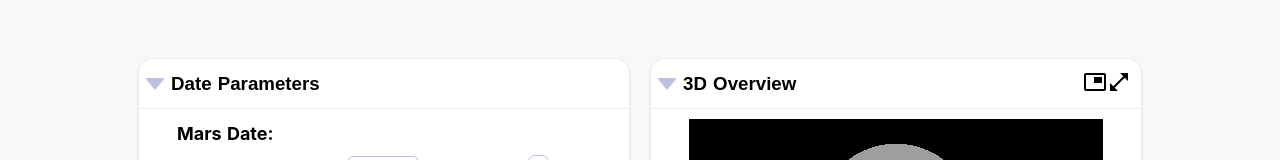
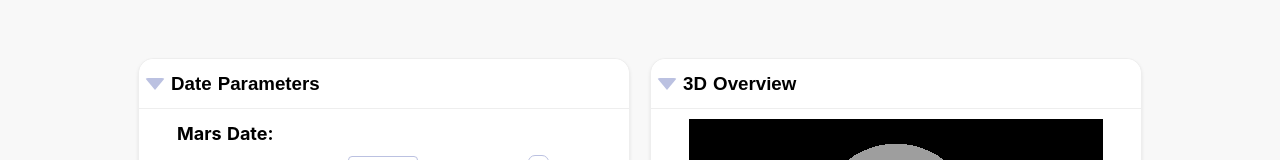
Before and after one commit to MattiaPeiretti/MCDII, a Nuxt app: page /console in a window 1280 px wide. Shown: the part 159-319 px from the top of the page. Built offline with nearby package versions, Linux system fonts and the light colour scheme.

Commit message:
💼 Rectified panel controls properties

```diff
--- a/components/Panels/Collapsable/collapsable-panel.vue
+++ b/components/Panels/Collapsable/collapsable-panel.vue
@@ -4,22 +4,22 @@
           'anchored': isAnchored,
           'unanchored': !isAnchored,
         }">
-    <div class=" container">
+    <div class="container">
         <div class=" header">
-            <div v-if="!isFullscreen" @click="isOpened = !isOpened" class="arrow" :class="{
+            <div v-if="!isFullscreen&&allowCollapse" @click="isOpened = !isOpened" class="arrow" :class="{
           'arrow-down': isOpened}">
             </div>
             <h3>{{ title }}</h3>
             <div :class="{'hidden': isAnchored}" class='draggable-header' ref="draggableHeader"></div>
-            <div v-if="showWindowControls" class="buttons">
-                <img v-if="!isFullscreen&&isAnchored" @click='isAnchored= !isAnchored' src="@/static/icons/picture_in_picture-24px.svg" alt="">
-                <img v-if="!isFullscreen&&!isAnchored" @click='isAnchored= !isAnchored' src="@/static/icons/view_agenda-24px.svg" alt="">
-                <img v-if="isAnchored&&!isFullscreen" @click='isFullscreen= !isFullscreen' src="@/static/icons/open_in_full-24px.svg" />
-                <img v-if="isAnchored&&isFullscreen" @click='isFullscreen= !isFullscreen' src="@/static/icons/close_fullscreen-24px.svg" />
+            <div v-if="allowDrag || allowFullscreen || allowClose" class="buttons">
+                <img v-if="!isFullscreen&&isAnchored&&allowDrag" @click='isAnchored= !isAnchored' src="@/static/icons/picture_in_picture-24px.svg" alt="">
+                <img v-if="!isFullscreen&&!isAnchored&&allowDrag" @click='isAnchored= !isAnchored' src="@/static/icons/view_agenda-24px.svg" alt="">
+                <img v-if="isAnchored&&!isFullscreen&&allowFullscreen" @click='isFullscreen= !isFullscreen' src="@/static/icons/open_in_full-24px.svg" />
+                <img v-if="isAnchored&&isFullscreen&&allowFullscreen" @click='isFullscreen= !isFullscreen' src="@/static/icons/close_fullscreen-24px.svg" />
             </div>
         </div>
 
-        <div class="content" :class="{
+        <div ref="content" class="content" :class="{
         'content-opened': isOpened,
       }">
             <slot></slot>
@@ -87,16 +87,26 @@ export default {
             type: String,
             required: true,
         },
-        showWindowControls: {
+        allowDrag: {
             type: Boolean,
             default: false,
-        }
+        },
+        allowFullscreen: {
+            type: Boolean,
+            default: false,
+        },
+        allowClose: {
+            type: Boolean,
+            default: false,
+        },
+        allowCollapse: {
+            type: Boolean,
+            default: true,
+        },
+
     },
     mounted() {
-        console.log();
-        const draggable = this.$el.querySelector("#draggable");
         dragElement(this.$refs.draggable, this.$refs.draggableHeader);
-
     }
 }
 </script>
@@ -105,10 +115,9 @@ export default {
 @import "@/static/css/form-styles.scss";
 
 .fullscreen {
-    position: absolute;
+    position: fixed;
     width: 100%;
     height: 100vh;
-    height: 100%;
     top: 0 !important;
     left: 0 !important;
     z-index: 1000;
@@ -120,15 +129,21 @@ export default {
     }
 
     .container {
-        height: 95vh !important;
+        height: 90vh !important;
         margin: 0 5%;
     }
+
+    .iframe {
+        height: 80vh!important;
+    }
+
 }
 
 .unanchored {
     position: fixed;
     max-width: 600px;
     top: 20vh;
+    right: 20vw;
 }
 
 .container-outer {
@@ -174,6 +189,7 @@ export default {
 
     .content {
         height: auto;
+        height: 90%;
         max-height: 0;
         overflow: hidden;
         transition: max-height 0.15s ease-out;
```
